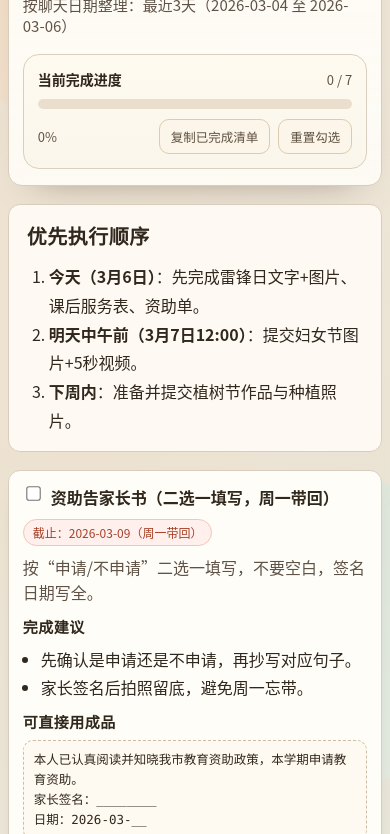
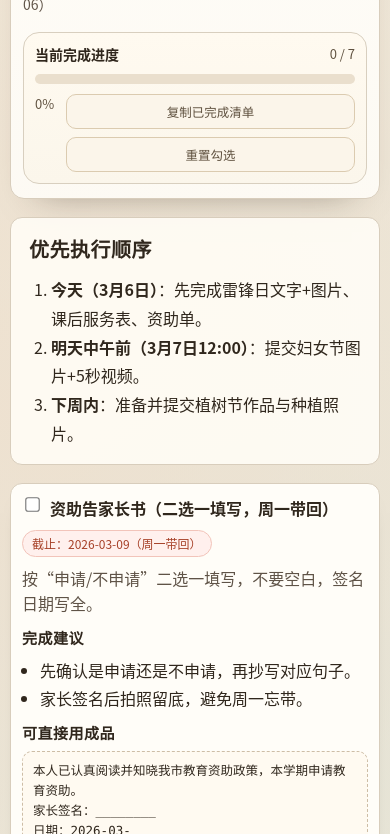
Before and after one commit to haishuiaa1234/tangguo, a plain HTML site: page index.html in a window 390 px wide. Shown: the part 130-964 px from the top of the page. Drawn offline with Linux system fonts and the light colour scheme.

Commit message:
fix: improve mobile layout and add wechat fallback link

```diff
--- a/styles.css
+++ b/styles.css
@@ -16,6 +16,7 @@
   box-sizing: border-box;
 }
 
+html,
 body {
   margin: 0;
   color: var(--ink);
@@ -25,6 +26,7 @@ body {
     radial-gradient(circle at 88% 20%, rgba(216, 235, 228, 0.8), transparent 34%),
     linear-gradient(145deg, var(--bg-cream), #f7f3ea 45%, #ecf3f0);
   min-height: 100vh;
+  overflow-x: hidden;
 }
 
 .bg-shape {
@@ -136,6 +138,7 @@ h1 {
 
 .quick-actions {
   display: flex;
+  flex-wrap: wrap;
   gap: 8px;
 }
 
@@ -200,6 +203,8 @@ h1 {
 .task-title {
   font-weight: 700;
   line-height: 1.5;
+  overflow-wrap: anywhere;
+  word-break: break-word;
 }
 
 .due {
@@ -208,6 +213,9 @@ h1 {
   padding: 4px 9px;
   font-size: 12px;
   border: 1px solid transparent;
+  max-width: 100%;
+  overflow-wrap: anywhere;
+  word-break: break-word;
 }
 
 .due-high {
@@ -226,6 +234,8 @@ h1 {
   margin: 9px 0 10px;
   color: var(--sub-ink);
   line-height: 1.6;
+  overflow-wrap: anywhere;
+  word-break: break-word;
 }
 
 .task-card h3 {
@@ -246,6 +256,8 @@ h1 {
   border-radius: 10px;
   background: #fffaf1;
   white-space: pre-wrap;
+  overflow-wrap: anywhere;
+  word-break: break-word;
   line-height: 1.6;
   font-family: "Consolas", "Courier New", monospace;
   font-size: 12.5px;
@@ -338,13 +350,32 @@ h1 {
 
 @media (max-width: 560px) {
   .page {
-    width: 96vw;
-    margin-top: 14px;
+    width: 100%;
+    margin-top: 10px;
+    padding: 0 10px 18px;
   }
 
   .hero {
-    padding: 16px 14px;
+    padding: 14px 12px;
     border-radius: 14px;
+  }
+
+  .progress-panel {
+    padding: 11px;
+  }
+
+  .progress-head,
+  .progress-foot {
+    align-items: flex-start;
+  }
+
+  .quick-actions {
+    width: 100%;
+    justify-content: stretch;
+  }
+
+  .quick-actions .btn {
+    flex: 1 1 100%;
   }
 
   .sprint,
@@ -352,7 +383,25 @@ h1 {
     border-radius: 12px;
   }
 
+  .task-card {
+    padding: 12px 11px 10px;
+  }
+
+  .sample-actions .btn {
+    flex: 1 1 100%;
+  }
+
   h1 {
-    font-size: 28px;
+    font-size: 24px;
+    line-height: 1.25;
+  }
+
+  .subtitle {
+    font-size: 14px;
+  }
+
+  .badge {
+    font-size: 12px;
+    padding: 5px 9px;
   }
 }
```
Also changed, not shown: 1 other file.
